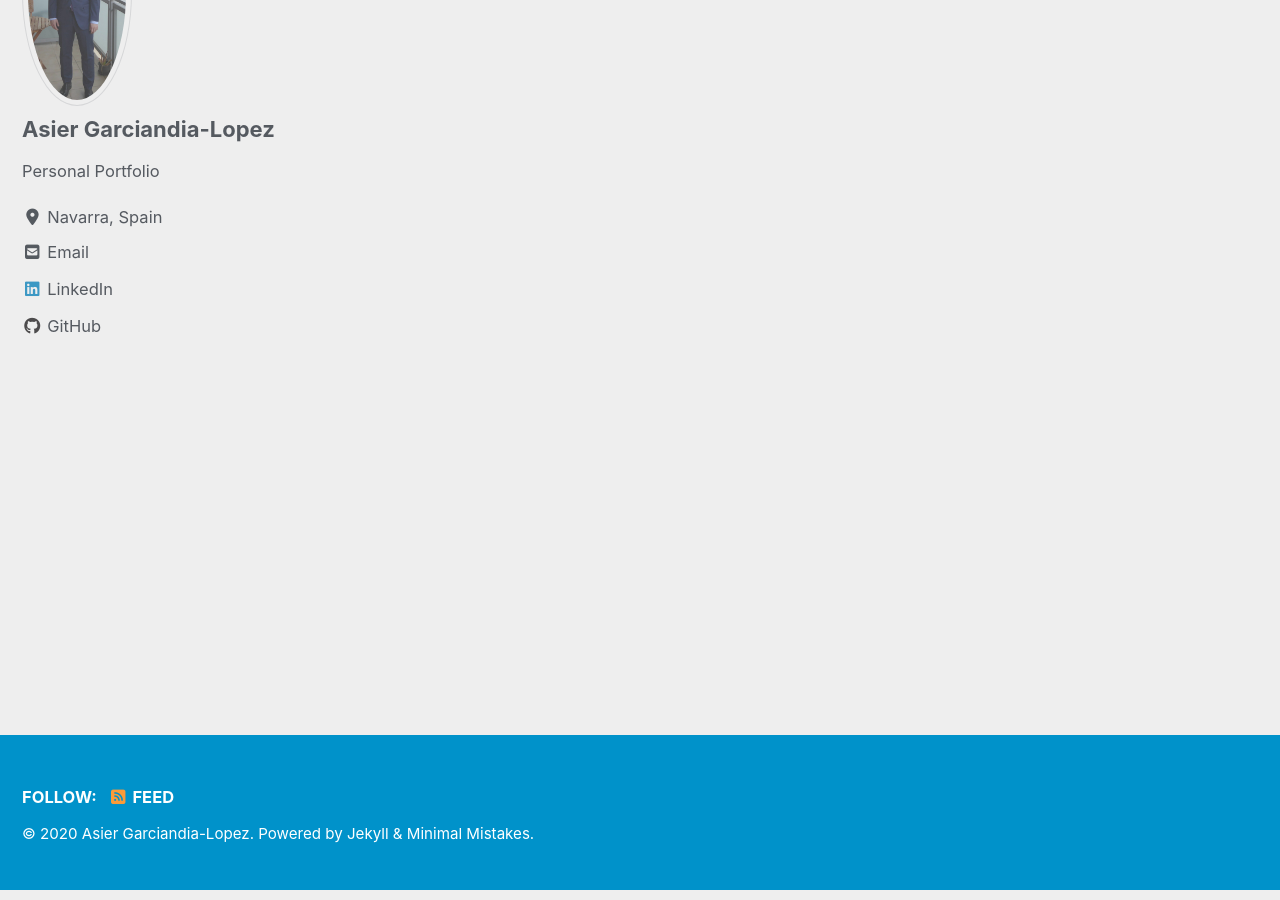
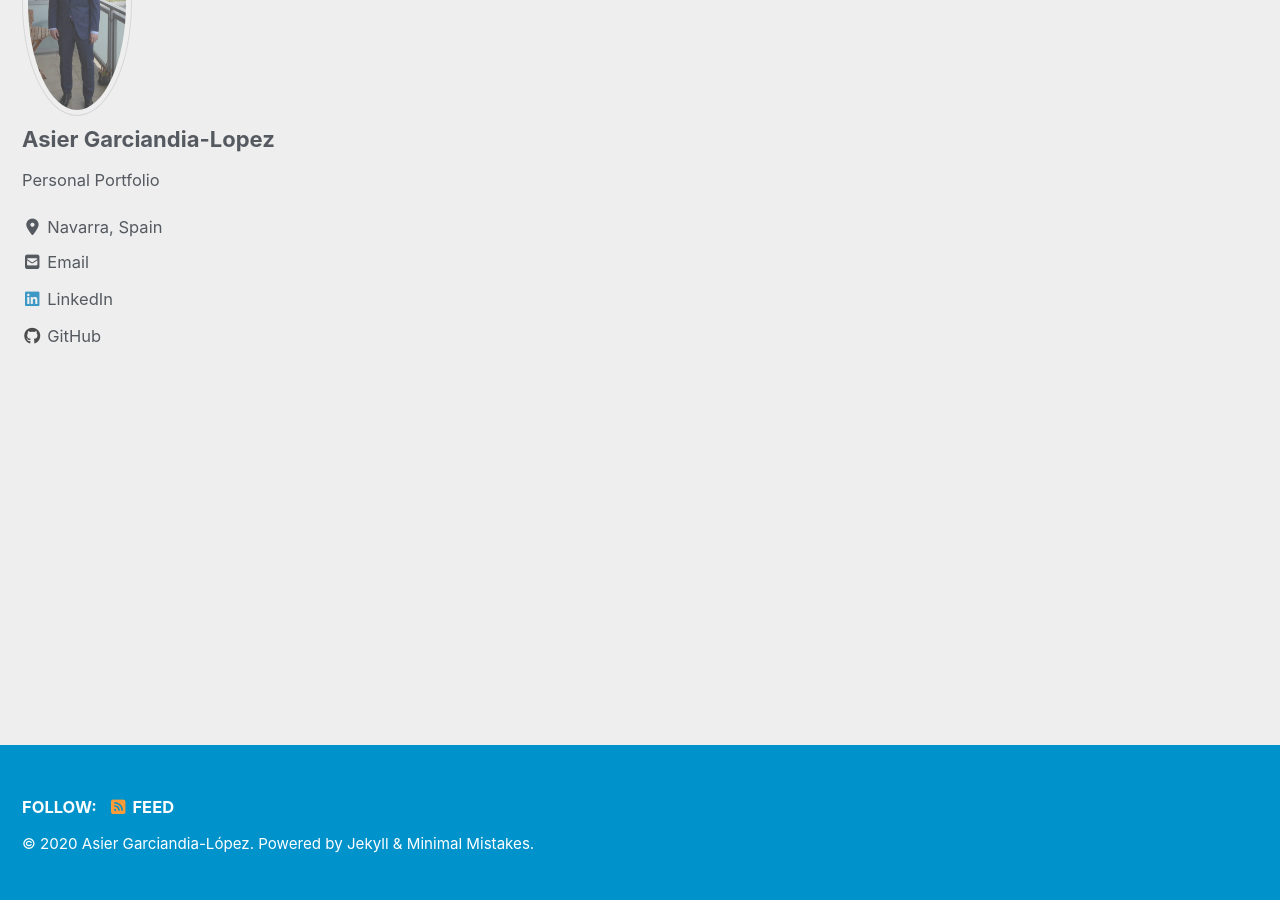
Before and after one commit to garciand/garciand.github.io, a Jekyll site: the page built from index.html, in a window 1280 px wide and 900 px high, scrolled down 1007 px. Built offline with Jekyll 4.4.1, drawn with Linux system fonts in a browser that asks for light colours; cached includes are drawn as plain includes; nearby versions of some CDN libraries; the list of posts is cut into pages by our own code; some of the changed lines change nothing that is shown.

Commit message:
new theme

```diff
--- a/_config.yml
+++ b/_config.yml
@@ -18,8 +18,8 @@
 locale                   : "en-US"
 title                    : "Asier Garciandia-Lopez"
 title_separator          : "-"
-subtitle                 : # site tagline that appears below site title in masthead
-name                     : "Asier Garciandia-Lopez"
+subtitle                 : Industrial Engineer
+name                     : "Asier Garciandia-López"
 description              : "Personal Portfolio"
 url                      : # the base hostname & protocol for your site e.g. "https://mmistakes.github.io"
 baseurl                  : # the subpath of your site, e.g. "/blog"
```
